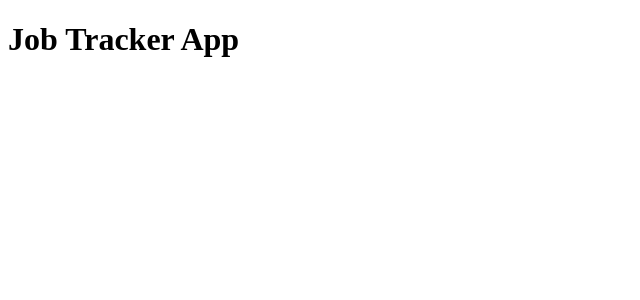
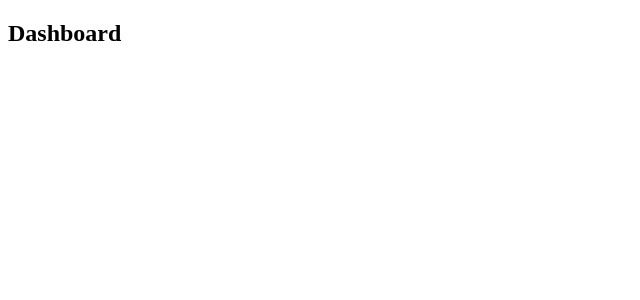
Before and after one commit to Maheshh-S/job-tracker, a React (Vite) app in the folder frontend/: page /dashboard in a window 1280 px wide. Shown: the top 300 px of the page, without its empty margins (0-640 px from the left). Built offline with nearby package versions, Linux system fonts and the light colour scheme.

Commit message:
feat: setup routing and base pages

```diff
--- a/frontend/src/App.tsx
+++ b/frontend/src/App.tsx
@@ -1,5 +1,18 @@
+import { BrowserRouter, Routes, Route } from "react-router-dom";
+import Login from "./pages/Login";
+import Signup from "./pages/Signup";
+import Dashboard from "./pages/Dashboard";
+
 const App = () => {
-  return <h1>Job Tracker App</h1>;
+  return (
+    <BrowserRouter>
+      <Routes>
+        <Route path="/" element={<Login />} />
+        <Route path="/signup" element={<Signup />} />
+        <Route path="/dashboard" element={<Dashboard />} />
+      </Routes>
+    </BrowserRouter>
+  );
 };
 
 export default App;
--- /dev/null
+++ b/frontend/src/pages/Dashboard.tsx
@@ -0,0 +1,5 @@
+const Dashboard = () => {
+  return <h2>Dashboard</h2>;
+};
+
+export default Dashboard;
--- /dev/null
+++ b/frontend/src/pages/Login.tsx
@@ -0,0 +1,5 @@
+const Login = () => {
+  return <h2>Login Page</h2>;
+};
+
+export default Login;
--- /dev/null
+++ b/frontend/src/pages/Signup.tsx
@@ -0,0 +1,5 @@
+const Signup = () => {
+  return <h2>Signup Page</h2>;
+};
+
+export default Signup;
```
